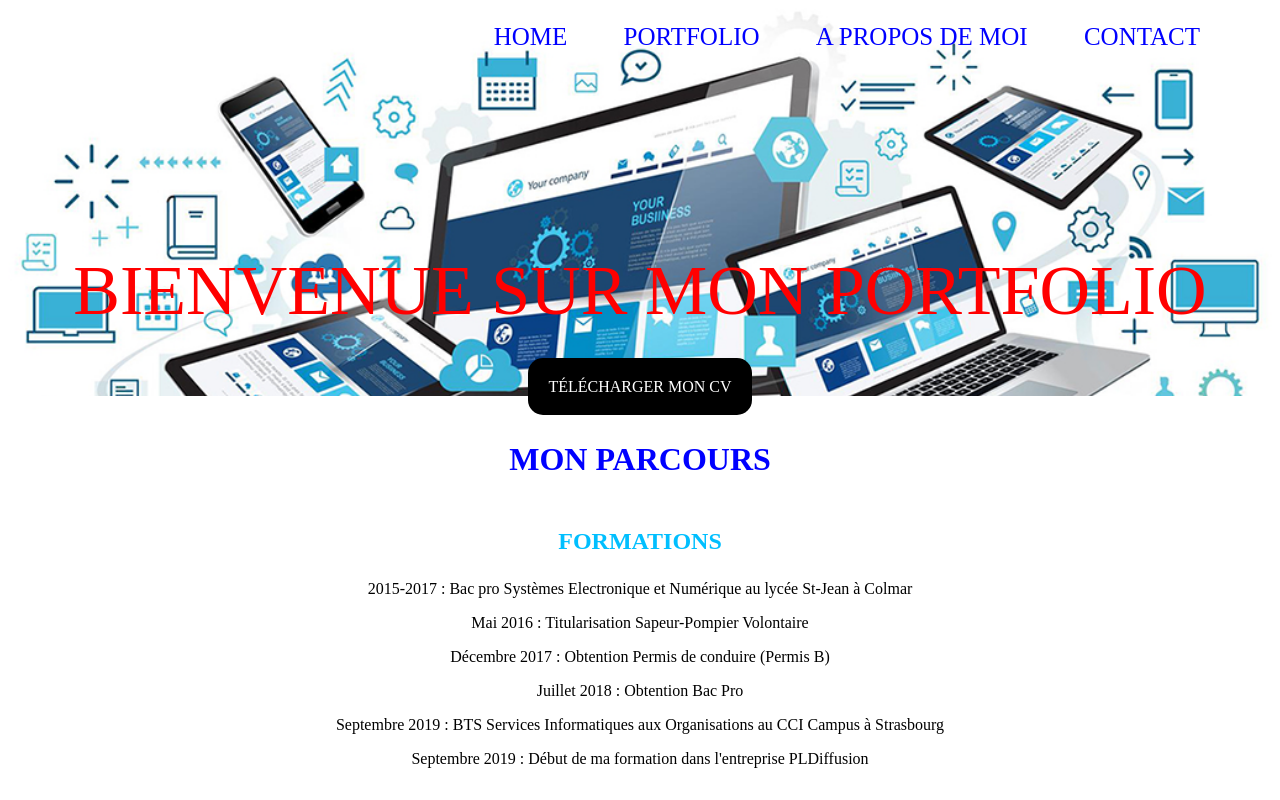
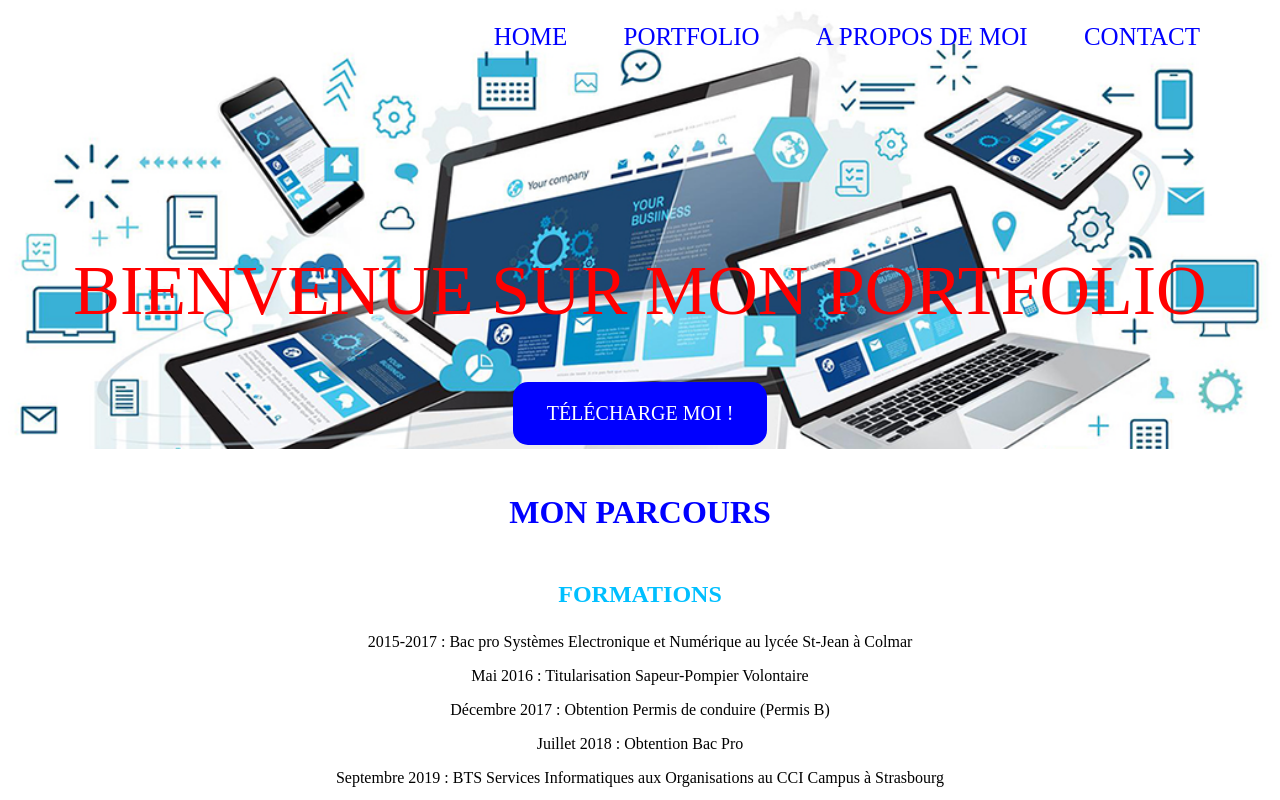
Before and after one commit to Darky-Twiste/Portfolio, a plain HTML site: page Portfolio V.1.0.2/Index.html in a window 1280 px wide. Shown: the top 800 px of the page. Drawn offline with Linux system fonts and the light colour scheme; a web font is replaced by a local one.

Commit message:
Portfolio V.1.1.0
Ajout du bouton "télécharger mon CV"

```diff
--- a/Portfolio V.1.0.2/Index.html
+++ b/Portfolio V.1.0.2/Index.html
@@ -26,7 +26,7 @@
                 </div>
                 <div class="home">
                     <h1>Bienvenue sur mon portfolio</h1>
-                    <a href="#">Télécharger mon CV</a>
+                        <a href="https://drive.google.com/file/d/1wmGV5W69dflyEtmg8oZKAHESxtsZctsr/view?usp=sharing/" class="button" method="get" target="_blank">Télécharge moi !</a>
                 </div>
             </div>
         </div> <!-- Fin Header -->
--- a/Portfolio V.1.0.2/css/style.css
+++ b/Portfolio V.1.0.2/css/style.css
@@ -67,6 +67,21 @@ font-family: 'Goudy Bookletter 1911', serif;
     border-radius: 15px;
     text-decoration: none;
 }
+
+.header .container .button{
+         background-color: blue;
+         border: none;
+         color: white;
+         padding: 20px 34px;
+         text-align: center;
+         text-decoration: none;
+         display: inline-block;
+         font-size: 20px;
+         margin: 4px 2px;
+         cursor: pointer;
+         text-transform: uppercase;
+}
+
 /* Fin Header */
 
 .services{
```
